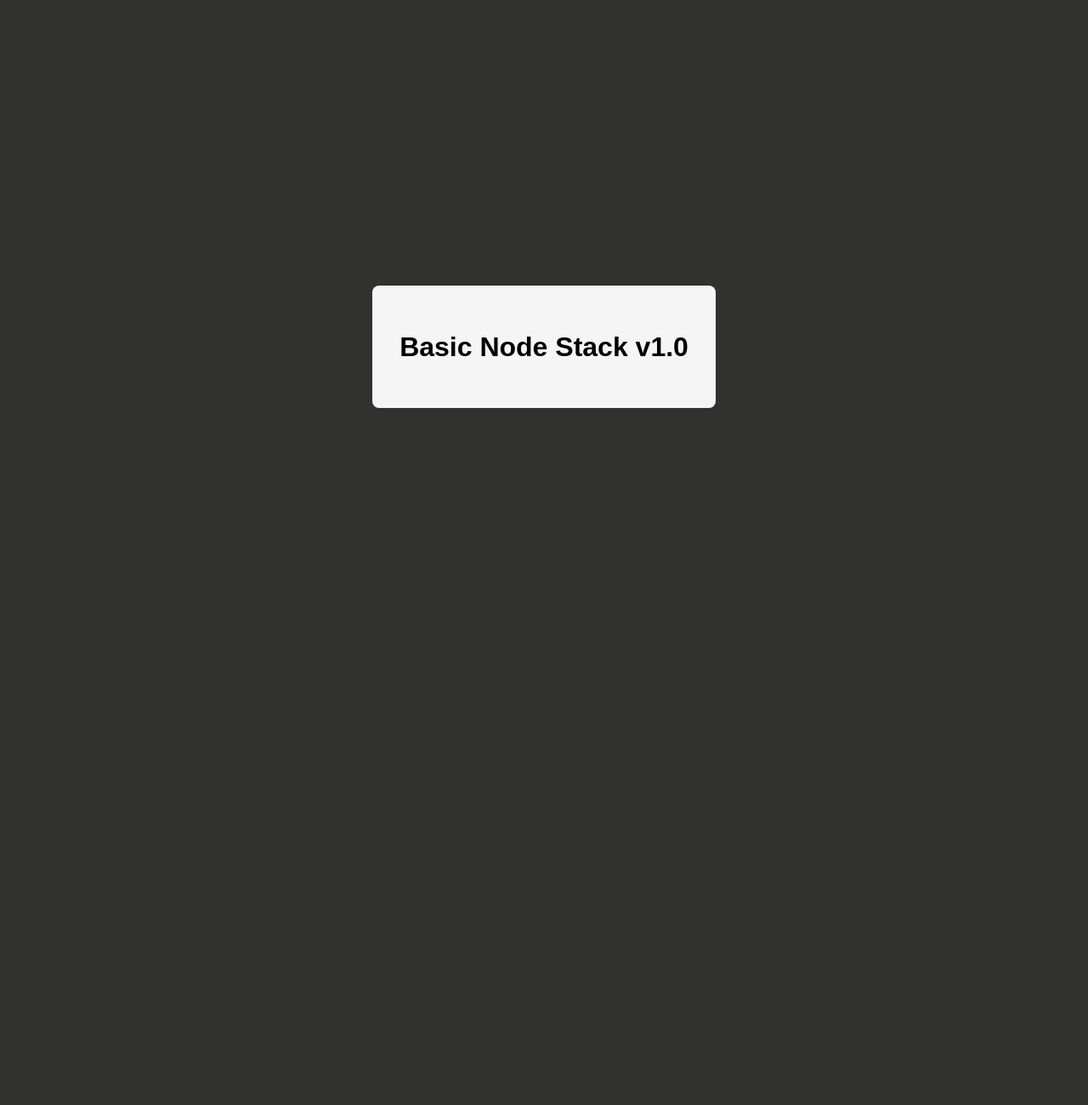
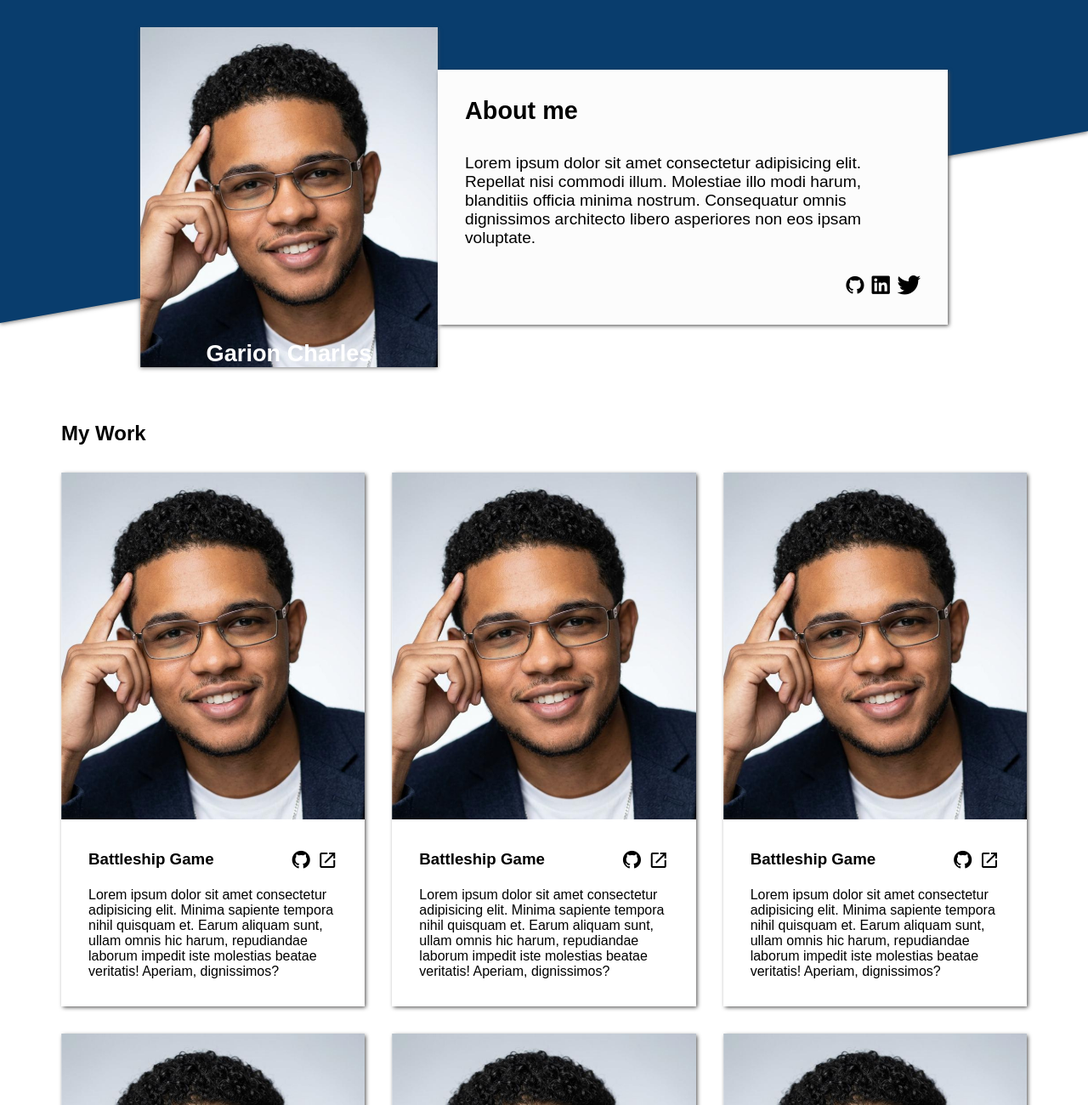
Before and after one commit to Septerm/top-homepage, a website built with webpack: page src/template.html in a window 1280 px wide. Shown: the top 1300 px of the page at 85% size. Before the commit the page ends 816 px from the top, so only its background shows below. Built offline with nearby package versions, Linux system fonts and the light colour scheme.

Commit message:
Implemented both the hero section and the my work section

```diff
--- a/src/index.js
+++ b/src/index.js
@@ -1,6 +1,8 @@
+import { projectRender, projects } from "./modules/projectRender";
 import "./styles.css";
-import { hello } from "./modules/greetings";
+//import { hello } from "./modules/greetings";
 
 
 
-hello()
+projectRender(projects);
+//hello()
--- /dev/null
+++ b/src/modules/projectRender.js
@@ -0,0 +1,140 @@
+import pic1   from "../images/Professional_Profile_Picture.png";
+
+export const projects = [
+  {
+    title: "Battleship Game",
+    image: pic1,
+    description: "Lorem ipsum dolor sit amet consectetur adipisicing elit. Minima sapiente tempora nihil quisquam et. Earum aliquam sunt, ullam omnis hic harum, repudiandae laborum impedit iste molestias beatae veritatis! Aperiam, dignissimos?",
+    githubUrl: "https://github.com/yourusername/battleship",
+    liveUrl: "https://yourusername.github.io/battleship"
+  },
+
+  {
+    title: "Battleship Game",
+    image: pic1,
+    description: "Lorem ipsum dolor sit amet consectetur adipisicing elit. Minima sapiente tempora nihil quisquam et. Earum aliquam sunt, ullam omnis hic harum, repudiandae laborum impedit iste molestias beatae veritatis! Aperiam, dignissimos?",
+    githubUrl: "https://github.com/yourusername/battleship",
+    liveUrl: "https://yourusername.github.io/battleship"
+  },
+
+  {
+    title: "Battleship Game",
+    image: pic1,
+    description: "Lorem ipsum dolor sit amet consectetur adipisicing elit. Minima sapiente tempora nihil quisquam et. Earum aliquam sunt, ullam omnis hic harum, repudiandae laborum impedit iste molestias beatae veritatis! Aperiam, dignissimos?",
+    githubUrl: "https://github.com/yourusername/battleship",
+    liveUrl: "https://yourusername.github.io/battleship"
+  },
+
+  {
+    title: "Battleship Game",
+    image: pic1,
+    description: "Lorem ipsum dolor sit amet consectetur adipisicing elit. Minima sapiente tempora nihil quisquam et. Earum aliquam sunt, ullam omnis hic harum, repudiandae laborum impedit iste molestias beatae veritatis! Aperiam, dignissimos?",
+    githubUrl: "https://github.com/yourusername/battleship",
+    liveUrl: "https://yourusername.github.io/battleship"
+  },
+
+  {
+    title: "Battleship Game",
+    image: pic1,
+    description: "Lorem ipsum dolor sit amet consectetur adipisicing elit. Minima sapiente tempora nihil quisquam et. Earum aliquam sunt, ullam omnis hic harum, repudiandae laborum impedit iste molestias beatae veritatis! Aperiam, dignissimos?",
+    githubUrl: "https://github.com/yourusername/battleship",
+    liveUrl: "https://yourusername.github.io/battleship"
+  },
+
+  {
+    title: "Battleship Game",
+    image: pic1,
+    description: "Lorem ipsum dolor sit amet consectetur adipisicing elit. Minima sapiente tempora nihil quisquam et. Earum aliquam sunt, ullam omnis hic harum, repudiandae laborum impedit iste molestias beatae veritatis! Aperiam, dignissimos?",
+    githubUrl: "https://github.com/yourusername/battleship",
+    liveUrl: "https://yourusername.github.io/battleship"
+  },
+
+
+];
+
+
+
+export function projectRender(projects) {
+  const main = document.querySelector(".container");
+
+  const section = document.createElement("section");
+  section.classList.add("my-work");
+
+  const header = document.createElement("h2");
+  header.textContent = "My Work";
+  section.appendChild(header);
+
+  const cardContainer = document.createElement("div");
+  cardContainer.classList.add("card-container");
+
+  projects.forEach(project => {
+    // Card Wrapper
+    const card = document.createElement("div");
+    card.classList.add("card");
+
+    // Image Section
+    const imgCard = document.createElement("div");
+    imgCard.classList.add("img-card");
+
+    const img = document.createElement("img");
+    img.src = project.image;
+    img.alt = project.title || "Project Screenshot";
+    imgCard.appendChild(img);
+
+    // Text Section
+    const textCard = document.createElement("div");
+    textCard.classList.add("text-card");
+
+    const textHeaderCard = document.createElement("div");
+    textHeaderCard.classList.add("text-header-card");
+
+    const h3 = document.createElement("h3");
+    h3.textContent = project.title;
+
+    const iconContainer = document.createElement("div");
+
+    // GitHub Link
+    const githubLink = document.createElement("a");
+    githubLink.href = project.githubUrl || "#";
+    githubLink.target = "_blank";
+    githubLink.rel = "noopener noreferrer";
+
+    const githubIcon = document.createElement("i");
+    githubIcon.classList.add("devicon-github-original");
+    githubLink.appendChild(githubIcon);
+
+    // Live Demo Link
+    const demoLink = document.createElement("a");
+    demoLink.href = project.liveUrl || "#";
+    demoLink.target = "_blank";
+    demoLink.rel = "noopener noreferrer";
+
+    const demoIcon = document.createElement("span");
+    demoIcon.classList.add("material-symbols-outlined");
+    demoIcon.textContent = "open_in_new";
+    demoLink.appendChild(demoIcon);
+
+    // Assemble Icons and Header
+    iconContainer.appendChild(githubLink);
+    iconContainer.appendChild(demoLink);
+    textHeaderCard.appendChild(h3);
+    textHeaderCard.appendChild(iconContainer);
+
+    // Description
+    const p = document.createElement("p");
+    p.textContent = project.description;
+
+    // Assemble Text Card
+    textCard.appendChild(textHeaderCard);
+    textCard.appendChild(p);
+
+    // Assemble Full Card
+    card.appendChild(imgCard);
+    card.appendChild(textCard);
+
+    cardContainer.appendChild(card);
+  });
+
+  section.appendChild(cardContainer);
+  main.appendChild(section);
+}
--- a/src/styles.css
+++ b/src/styles.css
@@ -1,19 +1,192 @@
 * {
     box-sizing: border-box;
+    padding: 0;
+    margin: 0;
 }
 
 body {
     font-family: Arial, Helvetica, sans-serif;
-    background-color: rgb(49, 49, 48);
+    /* background-color: rgb(255, 255, 255);
     display: flex;
     justify-content: center;
-    align-items: center;
-    min-height: 100vh;
+
+    min-height: 100vh; */
 
 }
 
-.container {
+/* .container {
     border-radius: 0.5rem;
     padding: 2rem;
     background-color: whitesmoke;
+} */
+.container {
+    display: flex;
+    flex-direction: column;
+    align-items: center;
 }
+.my-work {
+    justify-content: space-between;
+    max-width: 1200px;
+    padding: 2rem;
+}
+.hero {
+    display: flex ;
+    align-items: center;
+    max-width: 1200px;
+    padding: 2rem;
+
+    /* background-color: rgb(44, 160, 160); */
+
+}
+
+.container::before {
+    content: "";
+
+    position: absolute;
+    z-index: -1;
+    width:100%;
+    height: 380px;
+    background-color: rgb(9, 61, 109);
+    transform-origin: 0;
+    transform: skewY(-10deg);
+    box-shadow: 0rem 0.1rem 0.3rem rgba(75, 74, 74, 0.699);
+}
+
+
+h1 {
+    color: rgb(255, 255, 255);
+    font-size: 1.7rem;
+}
+.image-container {
+    background-image: url(./images/Professional_Profile_Picture.png);
+    background-size: cover;
+    background-repeat: no-repeat;
+    /* max-width: 650px; */
+    min-width: 350px;
+    min-height: 400px;
+    padding: 0 1rem;
+    display: flex;
+    flex-direction: column;
+    justify-content: end;
+    text-align: center;
+
+    box-shadow: 0rem 0.1rem 0.3rem rgb(75, 74, 74, 0.699);
+    /* min-height: 300px; */
+}
+
+
+.text-container {
+    display: flex;
+    flex-direction: column;
+    max-width: 600px;
+    min-height: 300px;
+    font-size: 1.2rem;
+    justify-content: space-between;
+    background-color: rgb(252, 252, 252);
+    padding: 2rem;
+    box-shadow: 0.1rem 0.1rem 0.3rem rgb(75, 74, 74);
+}
+
+.links-container {
+    display: flex;
+    justify-content: end;
+    gap: 0.5rem;
+}
+
+a {
+    text-decoration: none;
+}
+
+i, .text-header-card div span {
+    color: black;
+
+}
+
+i {
+    font-size: 1.4rem;
+}
+
+.text-header-card div span:hover {
+    color: rgb(9, 61, 109);
+}
+
+i:hover  {
+    color: rgb(9, 61, 109);
+}
+
+.card-container {
+    margin-top: 2rem;
+    display: grid;
+    grid-template-columns: repeat(auto-fill, minmax(280px, 1fr));
+    gap: 2rem;
+}
+
+.card {
+
+
+    box-shadow: 0.1rem 0.1rem 0.3rem rgb(75, 74, 74);
+}
+
+.img-card img{
+    max-width: 100%;
+}
+
+.text-card {
+    padding: 2rem;
+}
+
+.text-header-card {
+    display: flex;
+    justify-content: space-between;
+    margin-bottom: 1rem;
+
+}
+
+.text-header-card div {
+    display: flex;
+    gap: 0.5rem;
+
+}
+
+@media (max-width: 800px) {
+
+    section {
+        padding: 2rem;
+    }
+
+
+    .text-container {
+        padding: 1rem;
+        font-size: 1rem;
+    }
+
+
+    .image-container {
+        text-align: center;
+    }
+
+
+}
+
+
+@media (max-width: 650px) {
+
+    .hero {
+        flex-direction: column;
+    }
+
+    .image-container {
+        min-width: 100%;
+        min-height: 450px;
+        align-items: center;
+    }
+
+    .text-container {
+        width: 100%;
+        text-align: center;
+    }
+
+    .links-container {
+        justify-content: center;
+    }
+}
--- a/src/template.html
+++ b/src/template.html
@@ -3,15 +3,61 @@
 <head>
     <meta charset="UTF-8">
     <meta name="viewport" content="width=device-width, initial-scale=1.0">
-    <title>Document</title>
+    <title>Garion Charles</title>
+    <link rel="stylesheet" type='text/css' href="https://cdn.jsdelivr.net/gh/devicons/devicon@latest/devicon.min.css" />
+    <link rel="stylesheet" href="https://fonts.googleapis.com/css2?family=Material+Symbols+Outlined:opsz,wght,FILL,GRAD@20..48,100..700,0..1,-50..200&icon_names=open_in_new" />
 </head>
 <body>
 
-    <div class="container">
+
+
+    <main class="container">
+
+        <section class="hero">
 
 
 
-    </div>
+            <div class="image-container">
+                <h1>Garion Charles</h1>
+            </div>
+
+
+
+            <div class="text-container">
+
+                <h2>About me</h2>
+
+                <p>
+                    Lorem ipsum dolor sit amet consectetur adipisicing elit.
+                    Repellat nisi commodi illum. Molestiae illo modi harum,
+                    blanditiis officia minima nostrum. Consequatur omnis
+                    dignissimos architecto libero asperiores non eos ipsam
+                    voluptate.
+                </p>
+
+
+
+                <div class="links-container">
+                    <a href="https://github.com/Septerm"><i class="devicon-github-original"></i></a>
+                    <a href="https://www.linkedin.com/in/garion-charles/"><i class="devicon-linkedin-plain"></i></a>
+                    <a href="https://x.com/garion_charles"><i class="devicon-twitter-original"></i></a>
+                </div>
+
+
+
+            </div>
+
+
+        </section>
+
+
+
+
+
+
+
+
+    </main>
 
 </body>
 </html>
```
Also changed, not shown: README.md, src/images/Professional_Profile_Picture.png (added).
